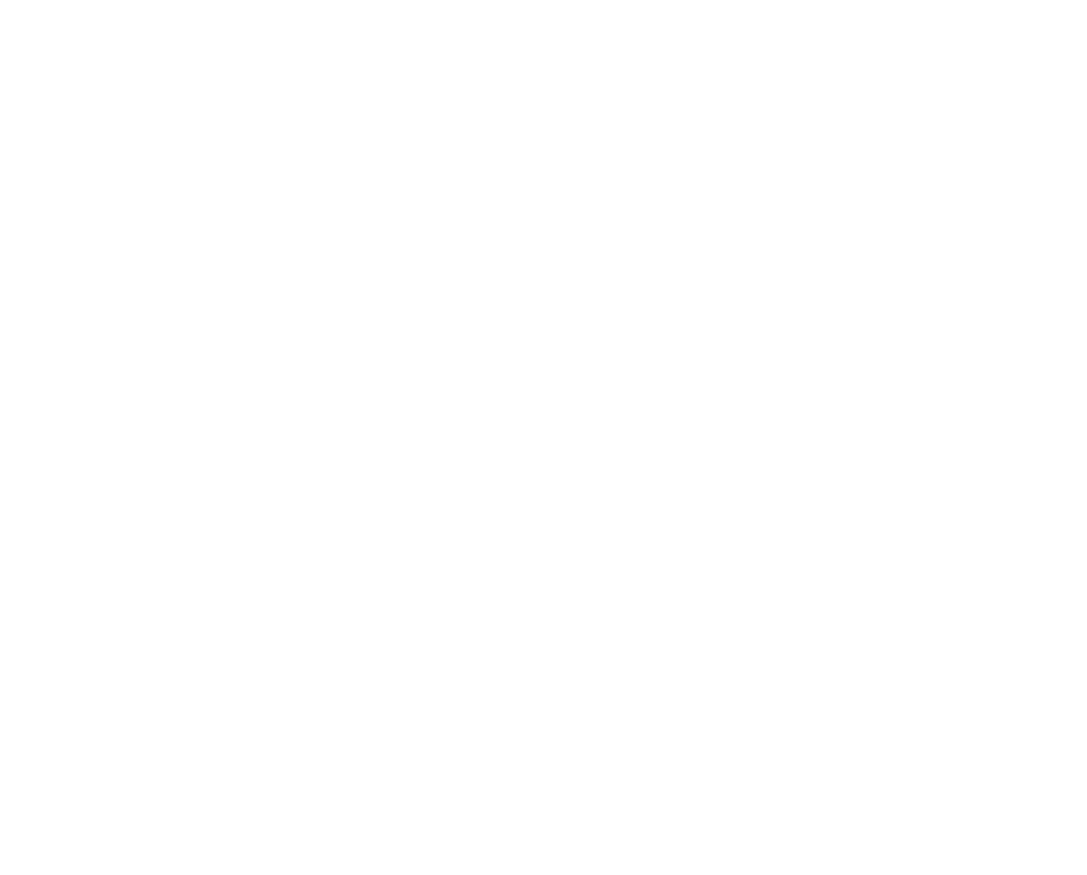
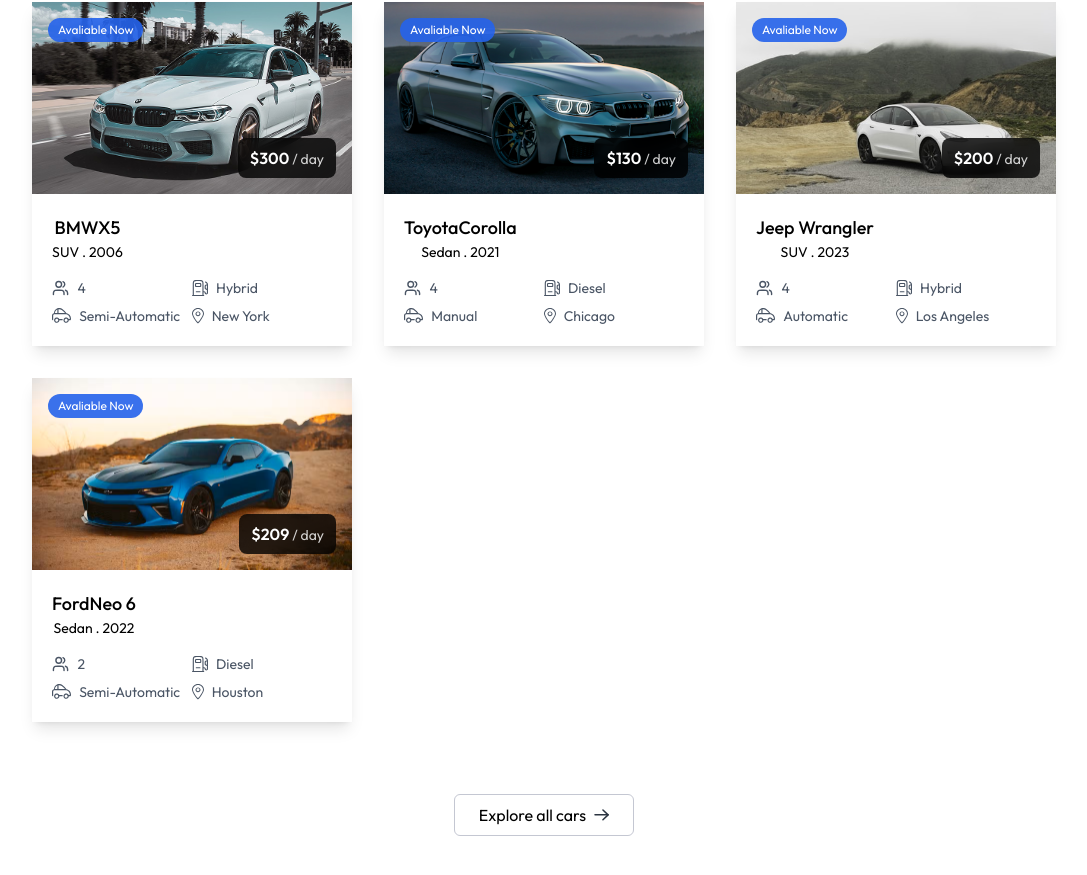
Before and after one commit to PrabinKumarNayak/Project, a React (Vite) app in the folder CARRENTAL/client/: page / in a window 1280 px wide. Shown: the part 1115-1990 px from the top of the page, without its empty margins (96-1183 px from the left). Before the commit the page ends 873 px from the top, so only its background shows below. Built offline with nearby package versions, Linux system fonts and the light colour scheme.

Commit message:
car rental car card

```diff
--- a/CARRENTAL/client/src/Pages/Home.jsx
+++ b/CARRENTAL/client/src/Pages/Home.jsx
@@ -1,9 +1,11 @@
+import FeaturedSection from "../components/FeaturedSection";
 import Hero from "../components/Hero";
 
 export default function Home(){
     return(
         <>
             <Hero/>
+            <FeaturedSection/>
         </>
     )
 }
--- /dev/null
+++ b/CARRENTAL/client/src/components/CarCard.jsx
@@ -0,0 +1,46 @@
+import { assets } from "../assets/assets"
+
+export default function CarCard({car}){
+    const currency = import.meta.env.VITE_CURRENCY
+    return(
+        <div className="group rounded-x1 overflow-hidden shadow-lg hover:-translate-y-1 transition-all duration-500 cursor-pointer">
+            <div className="relative h-48 overflow-hidden">
+                <img src={car.image} alt="Car Image" className="w-full h-full object-cover transition-transform duration-500 group-hover:scale-105" />
+
+                {car.isAvaliable && <p className="absolute top-4 left-4 bg-primary/90 text-white text-xs px-2.5 py-1 rounded-full">Avaliable Now</p> }
+
+                <div className="absolute bottom-4 right-4 bg-black/80 backdrop-blur-sm text-white px-3 py-2 rounded-lg">
+                    <span className="font-semibold">{currency}{car.pricePerDay}</span>
+                    <span className="text-sm text-white/80"> / day</span>
+                </div>
+            </div>
+            <div className="p-4 sm:p-5">
+                <div className="flex justify-between items-start mb-2">
+                    <div>
+                        <h3 className="text-lg font-medium">{car.brand}{car.model}</h3>
+                        <p className="text-muted-foreground text-sm">{car.category} . {car.year}</p>
+                    </div>
+                </div>
+                <div className="mt-4 grid grid-cols-2 gap-y-2 text-gray-600">
+                    <div className="flex items-center text-sm text-muted-foreground">
+                        <img src={assets.users_icon} alt="" className="h-4 mr-2"/>
+                        <span>{car.seating_capacity}</span>
+                    </div>
+                    <div className="flex items-center text-sm text-muted-foreground">
+                        <img src={assets.fuel_icon} alt="" className="h-4 mr-2"/>
+                        <span>{car.fuel_type}</span>
+                    </div>
+                    <div className="flex items-center text-sm text-muted-foreground">
+                        <img src={assets.car_icon} alt="" className="h-4 mr-2"/>
+                        <span>{car.transmission}</span>
+                    </div>
+                    <div className="flex items-center text-sm text-muted-foreground">
+                        <img src={assets.location_icon} alt="" className="h-4 mr-2"/>
+                        <span>{car.location}</span>
+                    </div>
+                </div>
+            </div>
+
+        </div>
+    )
+}
--- /dev/null
+++ b/CARRENTAL/client/src/components/FeaturedSection.jsx
@@ -0,0 +1,11 @@
+import Title from "./Title";
+
+export default function FeaturedSection (){
+    return(
+        <div className="flex flex-col items-center py-24 px-6 md:px-16 ld:px-24 xl:px-32">
+            <div>
+                <Title title='Featured Vehicles' subTitle='Explore our selection of premium vehicles for youur next adventure.'/>
+            </div>
+        </div>
+    )
+}
--- /dev/null
+++ b/CARRENTAL/client/src/components/Title.jsx
@@ -0,0 +1,35 @@
+import { useNavigate } from "react-router-dom";
+import { assets, dummyCarData } from "../assets/assets";
+import CarCard from "./CarCard";
+
+export default function Title({ title, subTitle, align }) {
+    const navigate = useNavigate()
+  return (
+    <div
+      className={`flex flex-col justify-center items-center text-center ${
+        align === "left" && "md:items-start md:text-left"
+      }`}
+    >
+      <h1 className="font-semibold text-4xl md:text-[40px]">{title}</h1>
+      <p className="text-sm md:text-base text-gray-500/90 mt-2 max-w-156">
+        {subTitle}
+      </p>
+      <div className="grid grid-cols-1 sm:grid-cols-2 lg:grid-cols-2 lg:grid-cols-3 gap-8 mt-18">
+        {
+            dummyCarData.slice(0,6).map((car)=>(
+                <div key={car._id}>
+                    <CarCard car={car} />
+                </div>
+            ))
+        }
+      </div>
+
+      <button onClick={()=>{
+        navigate('/cars');scrollTo(0,0)
+      }}
+      className="flex items-center justify-center gap-2 px-6 py-2 border border-borderColor hover:bg-gary-50 rounded-md mt-18 cursor-pointer">
+        Explore all cars <img src={assets.arrow_icon} alt="arrow" />
+      </button>
+    </div>
+  );
+}
```
Also changed, not shown: 1 other file (tests, documents, lock files or other folders).
